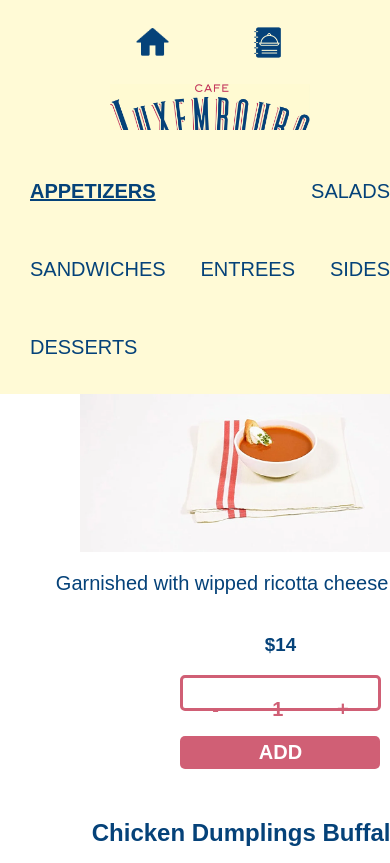
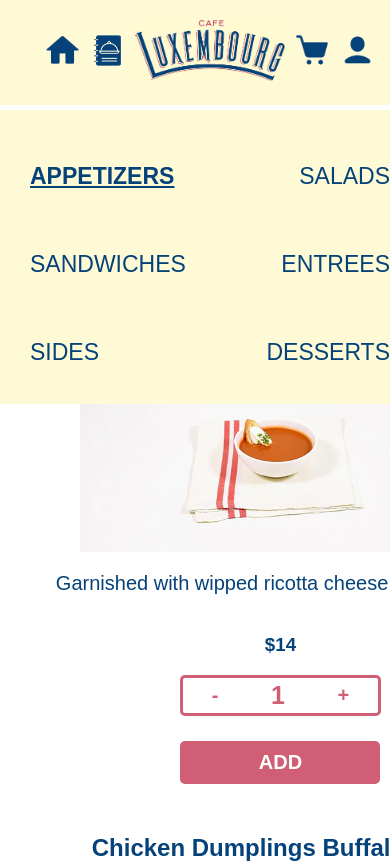
Before and after one commit to sunnysandyalena/cafe-luxembourg, a React (Create React App) app: page /Menu in a window 390 px wide. Shown: the top 863 px of the page. Built offline with nearby package versions, Linux system fonts and the light colour scheme; a web font is replaced by a local one.

Commit message:
Mobile adaptation first round

```diff
--- a/src/App.css
+++ b/src/App.css
@@ -34,7 +34,7 @@ nav {
   position: fixed;
   padding: 15px;
   width: 100%;
-  top: 130px;
+  top: 110px;
   overflow: hidden;
   background-color: #fffad6;
   font-family: 'Futura PT', sans-serif;
@@ -122,7 +122,7 @@ a {
   width: 250px;
 }
 .add-btn {
-  padding: 5px;
+  padding: 10px;
   border: none;
   background-color:  #d05f75;
   border-radius: 5px;
@@ -143,34 +143,34 @@ a {
 }
 .selected-category {
   font-weight: bold;
-  font-size: 20px;
+  font-size: 23px;
   text-decoration: underline;
 }
 .other-category {
-  font-size: 20px;
+  font-size: 23px;
 }
 .other-category:hover {
-  font-size: 20px;
+  font-size: 23px;
   color: #d05f75;
 }
 .container-control {
   display: flex;
   justify-content: space-around;
-  align-items: center;
+  align-content: center;
   flex-wrap: wrap;
   border: solid 3px #d05f75;
   border-radius: 5px;
   color:#d05f75;
   background-color: transparent;
   width: 195px;
-  height: 30px;
+  height: 35px;
+  padding: none;
   font-weight: bolder;
-  font-size: 20px;
+  font-size: 25px;
   margin-bottom: 5%;
 }
 .change-btn {
   border: none;
-  padding: 2px;
   background-color: transparent;
   color: #d05f75;
   padding: 5px;
@@ -180,3 +180,19 @@ a {
 .cart-item {
   font-size: 20px;
 }
+
+@media all and (max-width: 850px) {
+
+}
+
+@media all and (max-width: 500px) {
+  .link {
+    padding: 5px 5px;
+  }
+  .logo {
+    width: 150px;
+  }
+  .block {
+    justify-content: space-evenly;
+  }
+}
```
